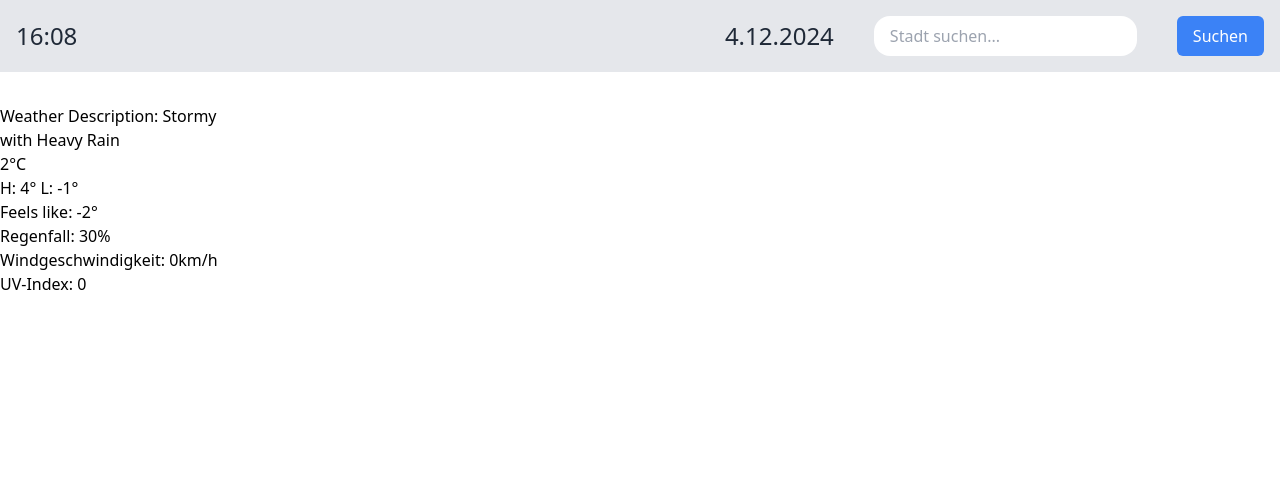
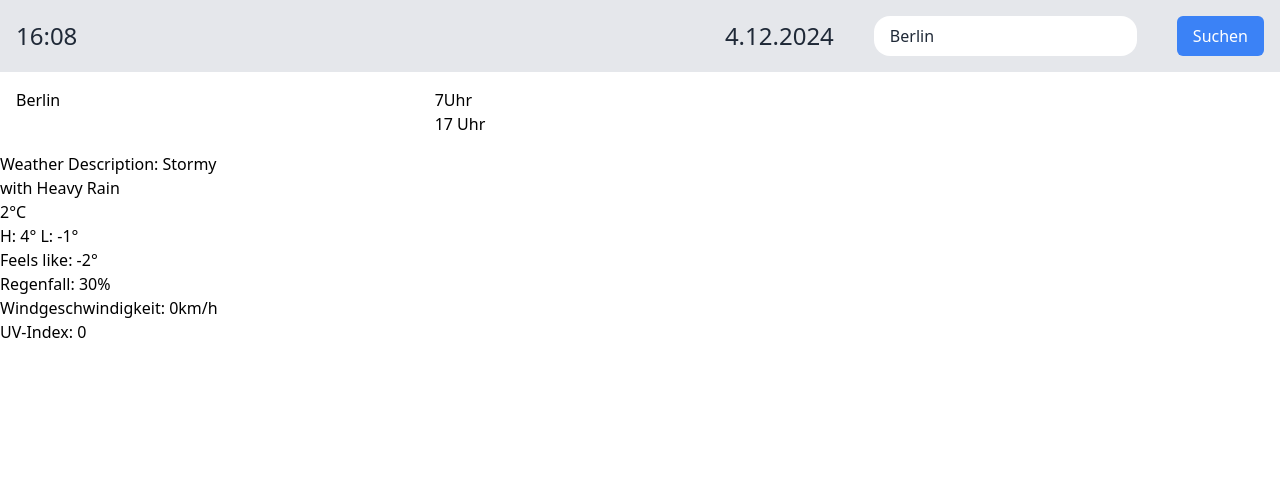
Before and after one commit to mymayu1/BachelorWeatherApp, a website with bundled scripts: page index.html in a window 1280 px wide. Built offline with nearby package versions, Linux system fonts and the light colour scheme; no server answers.

Commit message:
location,sunrise, sunset shown

```diff
--- a/index.html
+++ b/index.html
@@ -20,6 +20,7 @@
                         <input
                             id="cityInput"
                             type="text"
+                            value="Berlin"
                             placeholder="Stadt suchen..."
                             class="px-4 py-2 rounded-2xl text-gray-800 focus:outline-none focus:ring focus:ring-blue-500"
                         />
@@ -35,10 +36,12 @@
         <div id="weatherCanvas">
             <div id="weatherView">
                 <div id="weatherDescription">
-                    <div id="topBar" class="p-4">
-                        <p id="location"></p>
-                        <p id="sunrise"></p>
-                        <p id="sunset"></p>
+                    <div id="topBar" class="p-4 grid grid-cols-3 gap-2">
+                        <p id="location">Berlin</p>
+                        <div class="grid grid-cols-none">
+                        <p id="sunrise" >7Uhr</p>
+                        <p id="sunset" >17 Uhr</p>
+                        </div>
                     </div>
                     <div id="leftInformation">
                         <p>
--- a/index.js
+++ b/index.js
@@ -39,17 +39,24 @@
     const sunSet = dailyForecast.sunsetTime;
 
     displayWeatherData({
+      cityName: city,
       sunRise,
       sunSet,
     })
 
-    console.log('Wetterdaten für displayWeatherData:', {sunRise, sunSet
+    console.log('Wetterdaten für displayWeatherData:', {sunRise, sunSet, cityName
     });
 
     } catch (error){
       console.error("Fehler beim abrufen der Daten", error);
     }
   }
+
+// Standardstandort Berlin beim Laden der Seite
+document.addEventListener('DOMContentLoaded', () => {
+  fetchWeatherData('Berlin'); // Standardstadt
+});
+
 document.getElementById('searchButton').addEventListener('click', () =>{
 
   const city = document.getElementById('cityInput').value.trim();
--- a/modules/weatherDetails.js
+++ b/modules/weatherDetails.js
@@ -1,8 +1,10 @@
-function displayWeatherData({ sunRise, sunSet }){
+function displayWeatherData({ sunRise, sunSet, cityName }){
 
       // Standort anzeigen
       const locationElement = document.getElementById('location');
-      locationElement.textContent = `Standort: ${location}`;
+      if(locationElement){
+        locationElement.textContent = `Standort: ${cityName}`;
+      }
 
        // Sonnenaufgang und Sonnenuntergang abrufen
 
```
